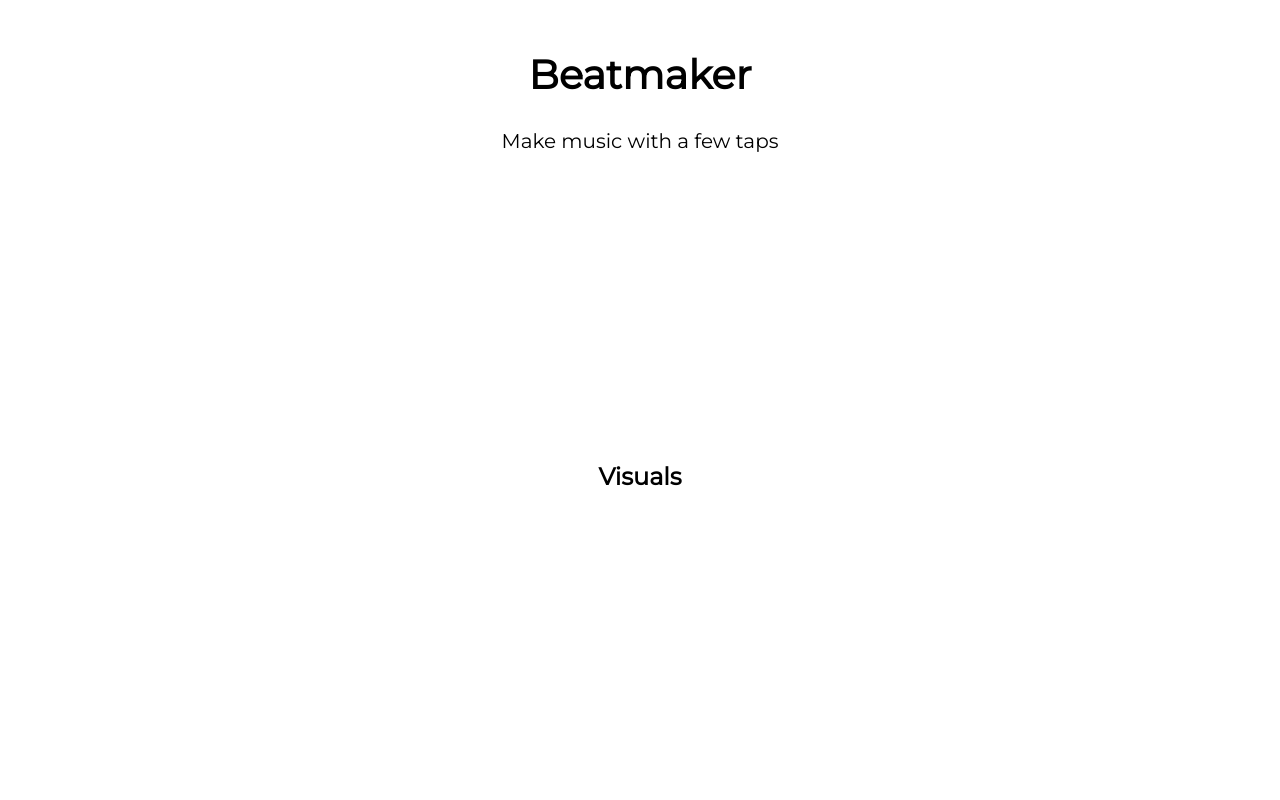
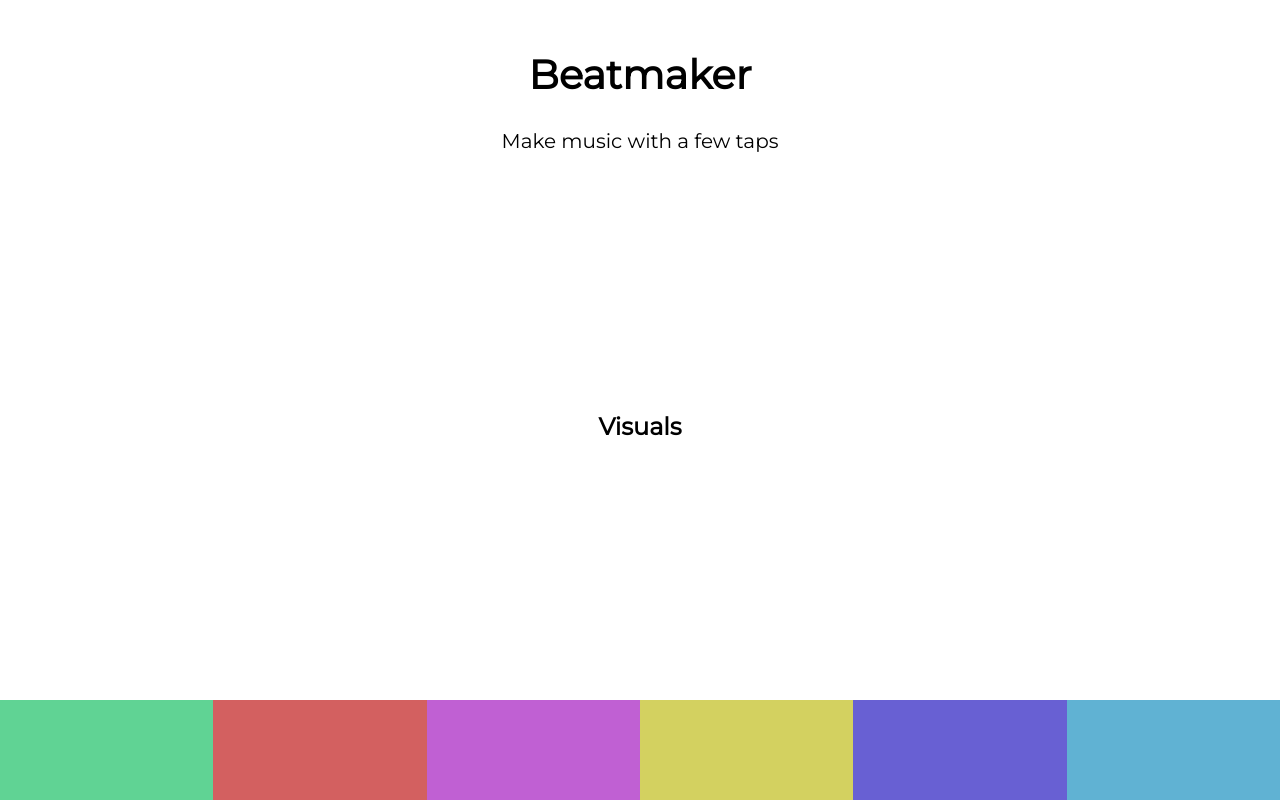
Before and after one commit to HassanMasoud/beatmaker, a plain HTML site: page index.html in a window 1280 px wide. Drawn offline with Linux system fonts and the light colour scheme.

Commit message:
Style pads

```diff
--- a/style.css
+++ b/style.css
@@ -24,3 +24,33 @@ header h1 {
 header p {
   font-size: 20px;
 }
+
+.pads {
+  background: lightblue;
+  width: 100%;
+  display: flex;
+}
+
+.pads > div {
+  height: 100px;
+  flex: 1;
+}
+
+.pad1 {
+  background-color: #60d394;
+}
+.pad2 {
+  background-color: #d36060;
+}
+.pad3 {
+  background-color: #c060d3;
+}
+.pad4 {
+  background-color: #d3d160;
+}
+.pad5 {
+  background-color: #6860d3;
+}
+.pad6 {
+  background-color: #60b2d3;
+}
```
